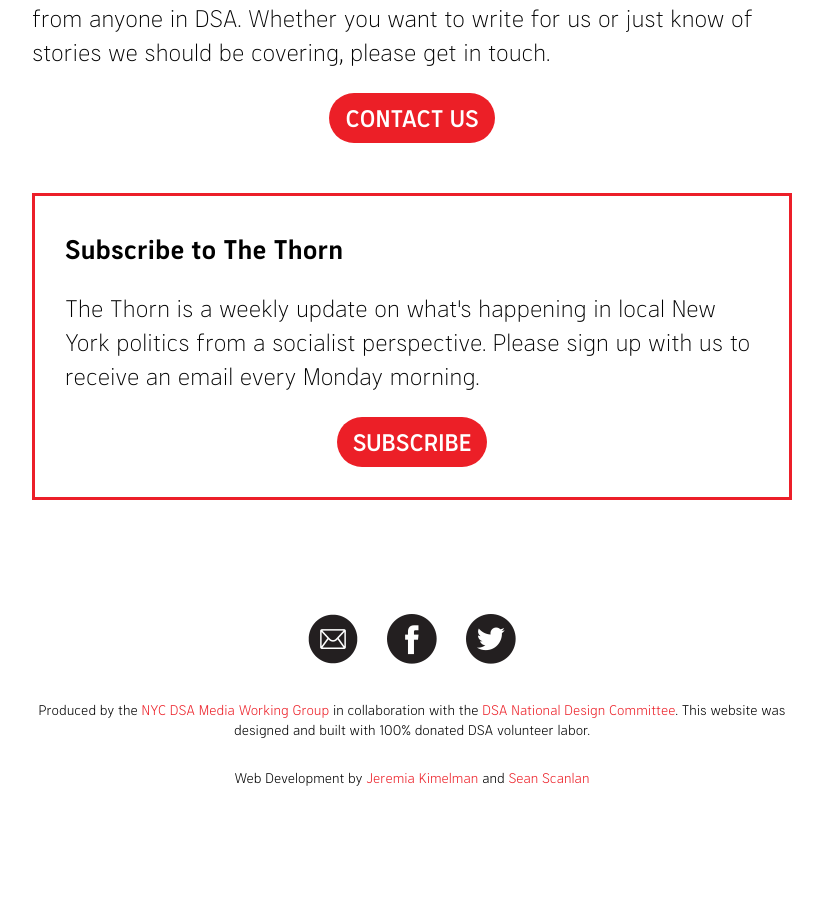
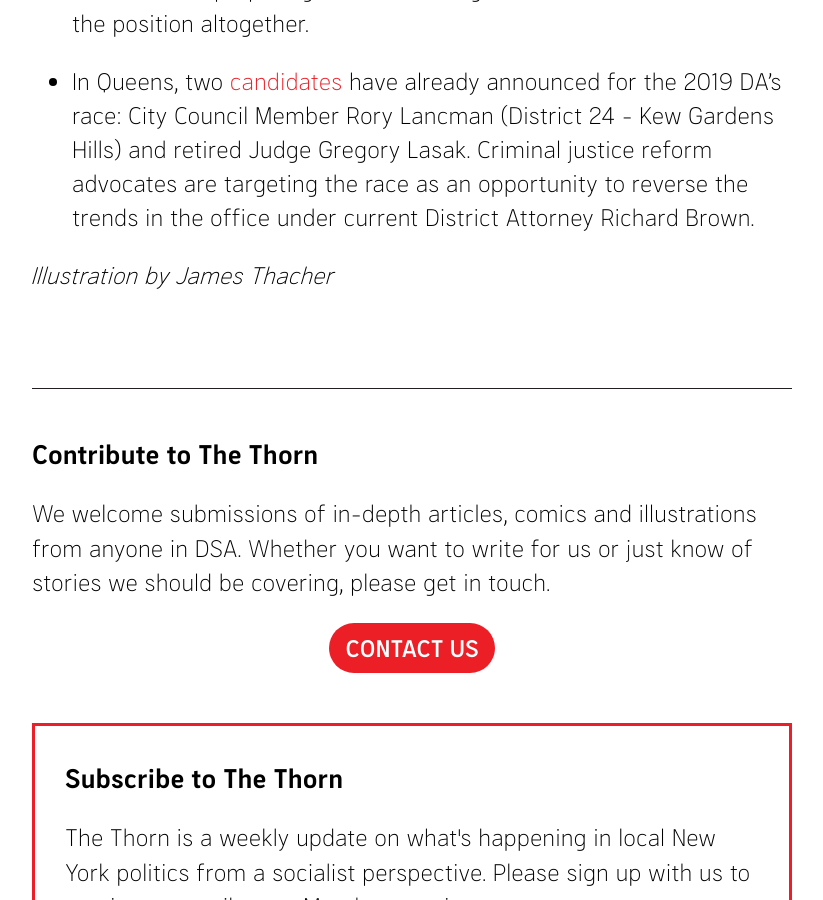
Before and after one commit to nycdsa/the-thorn, a Jekyll site: the page built from src/_posts/2018-11-19-cuomo-de-blasio-give-amazon-billions-to-settle-in-lic.md, in a window 1280 px wide and 900 px high, scrolled down 3412 px. Shown: the whole window, without its empty margins (228-1051 px from the left). Built offline with Jekyll 4.4.1, drawn with Linux system fonts in a browser that asks for light colours; before the commit the page ends 4282 px from its top, so only the background shows below that.

Commit message:
Update 2018-11-19-cuomo-de-blasio-give-amazon-billions-to-settle-in-lic.md

```diff
--- a/src/_posts/2018-11-19-cuomo-de-blasio-give-amazon-billions-to-settle-in-lic.md
+++ b/src/_posts/2018-11-19-cuomo-de-blasio-give-amazon-billions-to-settle-in-lic.md
@@ -2,6 +2,7 @@
 issue: 90
 title: Cuomo & De Blasio Give Amazon Billions to Settle in Long Island City
 ---
+![](https://github.com/nycdsa/the-thorn/blob/master/src/images/thorn-AMAZON-BOX.jpg?raw=true)
 
 ## Local News
 -   Governor Cuomo and Mayor De Blasio are giving away [$2.8 billion](https://www.amny.com/news/amazon-hq2-tax-break-benefit-1.23381599) in tax incentives and grants to Amazon to build a second [headquarters](https://www.nytimes.com/2018/11/13/nyregion/amazon-long-island-city.html) in Long Island City, Queens. The City, State, and Amazon -- a corporation valued at $1 trillion -- are pledging [$15 million](https://ny.curbed.com/2018/11/13/18092020/amazon-hq2-long-island-city-new-york-income-inequality) in local workforce development, less than one percent of the subsidy being given. Among the most immediate displacements of Amazon's new footprint will be at least 1,500 units of previously planned [affordable housing](https://www.politico.com/states/new-york/albany/story/2018/11/15/amazon-deal-will-disrupt-plans-for-affordable-housing-on-long-island-city-sites-700784) and the offices of 1,000 [public school](https://www.politico.com/states/new-york/newsletters/politico-new-york-education/2018/11/16/amazon-deal-to-kick-1-000-school-employees-out-of-their-offices-136814) employees.
@@ -17,3 +18,5 @@ title: Cuomo & De Blasio Give Amazon Billions to Settle in Long Island City
 -   The Board of Elections has still [not certified](https://brooklynreporter.com/2018/11/absentee-vote-count-postponed-in-golden-gounardes-race/) Democrat Andrew Gounardes' apparent win over Republican State Senator Marty Golden (District 22 - Bay Ridge) due to an inability to count absentee ballots on time.
 -   While the election for a new Public Advocate has still not been officially scheduled, seven candidates for the position [debated](http://www.gothamgazette.com/city/8076-at-first-debate-candidates-for-public-advocate-pitch-visions-for-the-role) at the New York Law School. All candidates insisted the position needs a bigger budget and more power. Meanwhile, a group of City Council Members are preparing to introduce legislation that would [eliminate](https://www.nydailynews.com/new-york/ny-metro-public-advocate-abolish-20181112-story.html) the position altogether.
 -   In Queens, two [candidates](http://www.gothamgazette.com/state/8078-agenda-2019-queens-district-attorney-race-will-center-on-push-for-reform) have already announced for the 2019 DA's race: City Council Member Rory Lancman (District 24 - Kew Gardens Hills) and retired Judge Gregory Lasak. Criminal justice reform advocates are targeting the race as an opportunity to reverse the trends in the office under current District Attorney Richard Brown.
+
+*Illustration by James Thacher*
```
